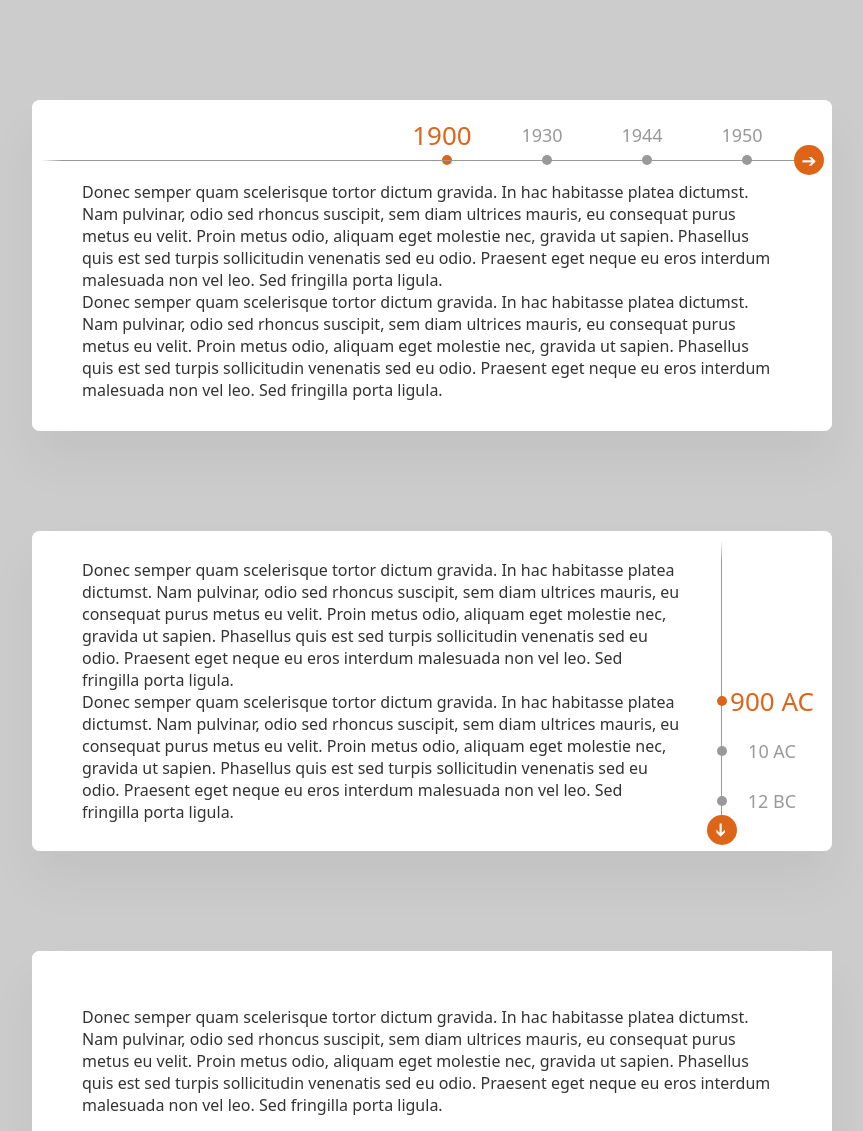
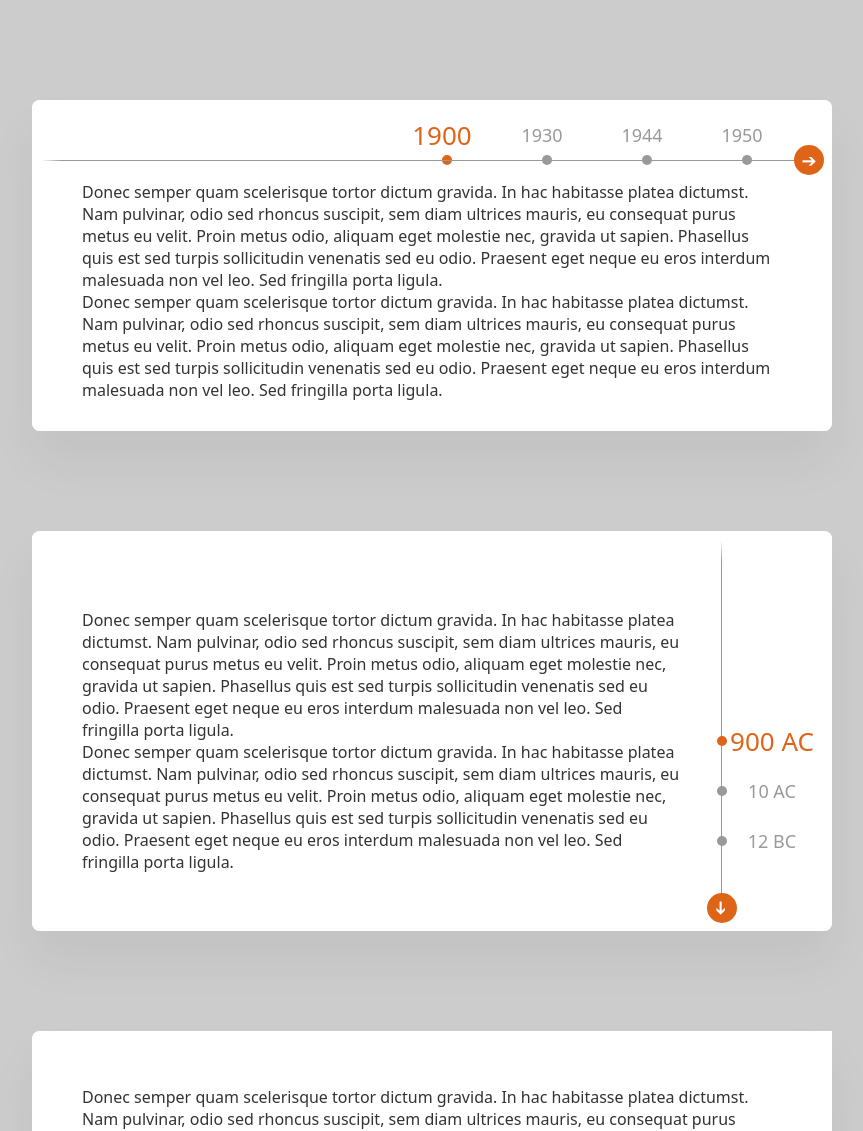
Before and after one commit to juanbrujo/jQuery-Timelinr, a plain HTML site: page functional.html in a window 1280 px wide. Shown: the top 1131 px of the page, without its empty margins (208-1071 px from the left). Drawn offline with Linux system fonts and the light colour scheme.

Commit message:
style: timelinr box sizes now css vars

```diff
--- a/css/style-functional.css
+++ b/css/style-functional.css
@@ -10,6 +10,7 @@
   --size-dates-base-size: 50px;
   --size-horizontal-width: 800px;
   --size-vertical-width: 800px;
+  --size-vertical-height: 400px;
   --size-gradient: 30px;
   --size-padding: 10px;
 }
@@ -68,7 +69,6 @@ body {
 }
 
 .timelinr-dates {
-  width: 100%;
   height: var(--size-dates-base-size);
   display: flex;
   transition: transform 0.3s ease;
@@ -188,7 +188,7 @@ body {
 /* Vertical */
 .timelinr-vertical {
   width: var(--size-vertical-width);
-  height: 320px;
+  height: var(--size-vertical-height);
   display: flex;
 }
 
@@ -208,7 +208,6 @@ body {
 .timelinr-vertical .timelinr-dates {
   display: block;
   width: calc(var(--size-dates-base-size) * 2);
-  height: 300px;
 }
 
 .timelinr-vertical .timelinr-dates li {
@@ -234,7 +233,7 @@ body {
 
 .timelinr-vertical .timelinr-issues li {
   width: 100%;
-  height: 300px;
+  height: var(--size-vertical-height);
 }
 
 .timelinr-dates-right .timelinr-dates li::before {
--- a/functional.html
+++ b/functional.html
@@ -11,12 +11,12 @@
     <script src="js/timelinr-functional.js" defer></script>
     <script>
         document.addEventListener('DOMContentLoaded', () => {
-            // Initialize all timelines on the page
+            // Initialize all timelines otions on the page
             document.querySelectorAll('.timelinr').forEach((container, index) => {
-                const options = index === 0 ? {} : index === 1 ? {
+              const options = index === 1 ? {
                 orientation: 'vertical',
                 datesPosition: 'right'
-                } : {
+              } : index === 2 ? {
                 startAt: 4,
                 datesPosition: 'bottom',
                 arrowKeys: false,
@@ -24,23 +24,15 @@
                 autoPlayDirection: 'forward',
                 autoPlayPause: 2000,
                 pauseOnHover: true
-                };
-
-                const timeline = createTimelinr(options);
-
-                // Pass the container to init function
-                const cleanup = timeline.init(container);
-
-                // Store cleanup function on the container
-                if (cleanup) {
-                    container.cleanup = cleanup;
-                }
+              } : {};
+              // Init
+              createTimelinr(options).init(container);
             });
 
             // Cleanup on page unload
             window.addEventListener('unload', () => {
                 document.querySelectorAll('.timelinr').forEach(container => {
-                    if (container.cleanup) container.cleanup();
+                    if (container._timelinrCleanup) container._timelinrCleanup();
                 });
             });
         });
--- a/js/timelinr-functional.js
+++ b/js/timelinr-functional.js
@@ -699,7 +699,7 @@ const setupAutoPlay = () => {
      * 3. Sets up initial layout
      * 4. Configures events and autoplay
      *
-     * @returns {Function|null} Cleanup function or null if initialization fails
+     * @returns {Object} Timeline API object with control methods
      */
     const init = (container) => {
         state.elements = getDOMElements(container);
@@ -726,10 +726,24 @@ const setupAutoPlay = () => {
         const cleanupEvents = setupEvents(state.elements);
         const cleanupAutoplay = setupAutoPlay();
 
-        // Return cleanup function
-        return () => {
+        // Store cleanup function on container for implicit cleanup
+        container._timelinrCleanup = () => {
             cleanupEvents();
             cleanupAutoplay();
+        };
+
+        // Return the timeline API for chaining
+        return {
+            goToIndex,
+            next,
+            prev,
+            getSettings: () => ({ ...settings }),
+            destroy: () => {
+                if (container._timelinrCleanup) {
+                    container._timelinrCleanup();
+                    delete container._timelinrCleanup;
+                }
+            }
         };
     };
 
```
Lines whose indentation alone changed are shown as unchanged.
